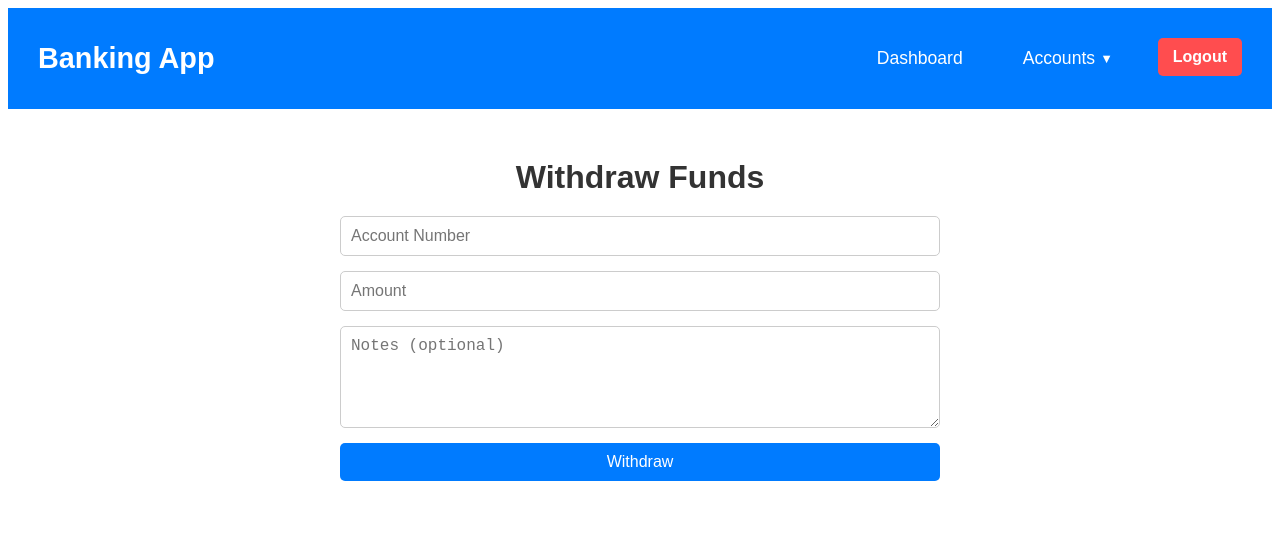
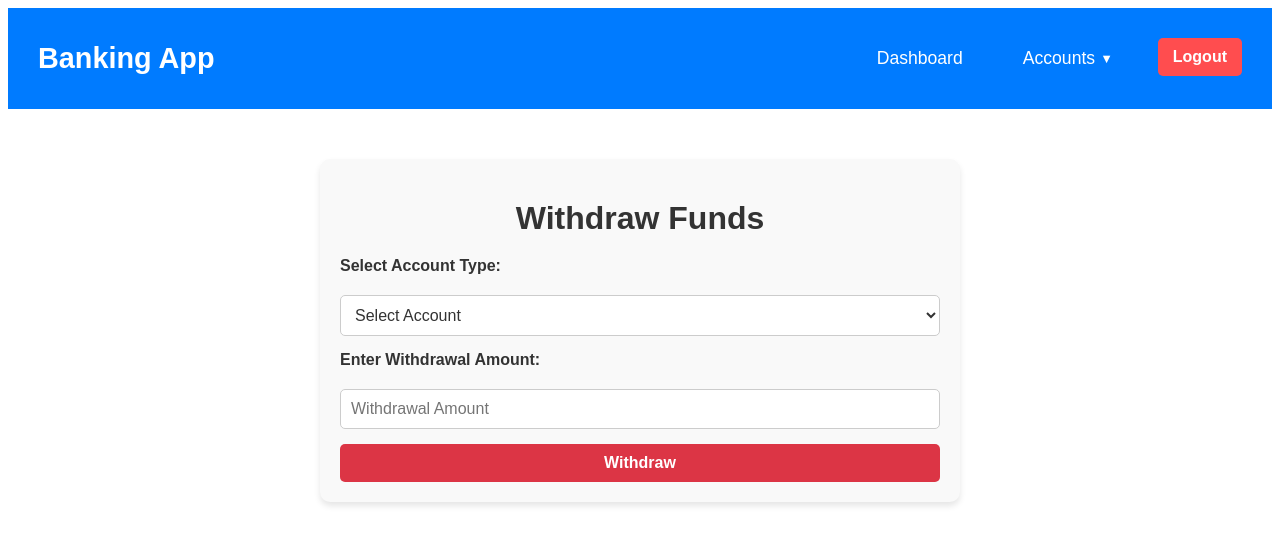
Before and after one commit to NormieNoob/Ai_Bank, a Next.js app in the folder frontend/: page /1/accounts/withdrawal in a window 1280 px wide. Shown: the top 544 px of the page. Built offline with nearby package versions, Linux system fonts and the light colour scheme.

Commit message:
added withdrawal UI

```diff
--- a/frontend/src/app/[uname]/accounts/withdrawal/page.js
+++ b/frontend/src/app/[uname]/accounts/withdrawal/page.js
@@ -1,30 +1,88 @@
 "use client";
 
-export default function WithdrawalPage() {
+import { useState } from "react";
+import { useParams, useRouter } from 'next/navigation';
+
+export default function WithdrawPage() {
+  const [selectedAccount, setSelectedAccount] = useState(""); // Track selected account
+  const [withdrawAmount, setWithdrawAmount] = useState(""); // Track withdrawal amount
+  const [message, setMessage] = useState(""); // Display success/error messages
+  const uname = useParams().uname; // Get the `uname` from the URL parameters
+
+  const handleSubmit = async (e) => {
+    e.preventDefault();
+    setMessage("");
+
+    // Validation
+    if (!selectedAccount) {
+      setMessage("Please select an account to withdraw from.");
+      return;
+    }
+
+    if (!withdrawAmount || Number(withdrawAmount) <= 0) {
+      setMessage("Please enter a valid withdrawal amount.");
+      return;
+    }
+
+    try {
+      // API Request
+      const response = await fetch(
+        `${process.env.NEXT_PUBLIC_BACKEND_URL}/${uname}/accounts/withdraw`,
+        {
+          method: "POST",
+          credentials: "include",
+          headers: {
+            "Content-Type": "application/json",
+            Accept: "application/json",
+          },
+          body: JSON.stringify({
+            accountType: selectedAccount, // Send the selected account type
+            withdrawAmount: Number(withdrawAmount),
+          }),
+        }
+      );
+
+      const data = await response.json();
+
+      if (!response.ok) {
+        throw new Error(data.message || "Failed to withdraw funds.");
+      }
+
+      setMessage(data.message || "Withdrawal successful!");
+    } catch (error) {
+      setMessage(error.message || "An unexpected error occurred. Please try again.");
+    }
+  };
+
   return (
     <div style={styles.container}>
       <h1 style={styles.heading}>Withdraw Funds</h1>
-      <form style={styles.form}>
+      <form onSubmit={handleSubmit} style={styles.form}>
+        <label style={styles.label}>Select Account Type:</label>
+        <select
+          value={selectedAccount}
+          onChange={(e) => setSelectedAccount(e.target.value)}
+          style={styles.select}
+        >
+          <option value="">Select Account</option>
+          <option value="checking">Checking Account</option>
+          <option value="savings">Savings Account</option>
+        </select>
+
+        <label style={styles.label}>Enter Withdrawal Amount:</label>
         <input
-          type="text"
-          name="accountNumber"
-          placeholder="Account Number"
+          type="number"
+          value={withdrawAmount}
+          onChange={(e) => setWithdrawAmount(e.target.value)}
+          placeholder="Withdrawal Amount"
           style={styles.input}
         />
-        <input
-          type="number"
-          name="amount"
-          placeholder="Amount"
-          style={styles.input}
-        />
-        <textarea
-          name="notes"
-          placeholder="Notes (optional)"
-          style={styles.textarea}
-        ></textarea>
+
         <button type="submit" style={styles.button}>
           Withdraw
         </button>
+
+        {message && <p style={styles.message}>{message}</p>}
       </form>
     </div>
   );
@@ -36,6 +94,10 @@ const styles = {
     margin: "50px auto",
     textAlign: "center",
     fontFamily: "Arial, sans-serif",
+    padding: "20px",
+    borderRadius: "10px",
+    boxShadow: "0px 4px 6px rgba(0, 0, 0, 0.1)",
+    backgroundColor: "#f9f9f9",
   },
   heading: {
     fontSize: "2rem",
@@ -47,26 +109,40 @@ const styles = {
     flexDirection: "column",
     gap: "15px",
   },
+  label: {
+    textAlign: "left",
+    fontWeight: "bold",
+    color: "#333",
+    marginBottom: "5px",
+  },
+  select: {
+    padding: "10px",
+    fontSize: "16px",
+    borderRadius: "5px",
+    border: "1px solid #ccc",
+    backgroundColor: "#fff",
+    color: "#333",
+  },
   input: {
     padding: "10px",
     fontSize: "16px",
     borderRadius: "5px",
     border: "1px solid #ccc",
   },
-  textarea: {
-    padding: "10px",
-    fontSize: "16px",
-    borderRadius: "5px",
-    border: "1px solid #ccc",
-    height: "80px",
-  },
   button: {
     padding: "10px",
     fontSize: "16px",
     borderRadius: "5px",
     border: "none",
-    backgroundColor: "#007bff",
+    backgroundColor: "#dc3545",
     color: "#fff",
     cursor: "pointer",
+    fontWeight: "bold",
+  },
+  message: {
+    marginTop: "20px",
+    fontSize: "16px",
+    color: "#007bff",
+    fontWeight: "bold",
   },
 };
```
